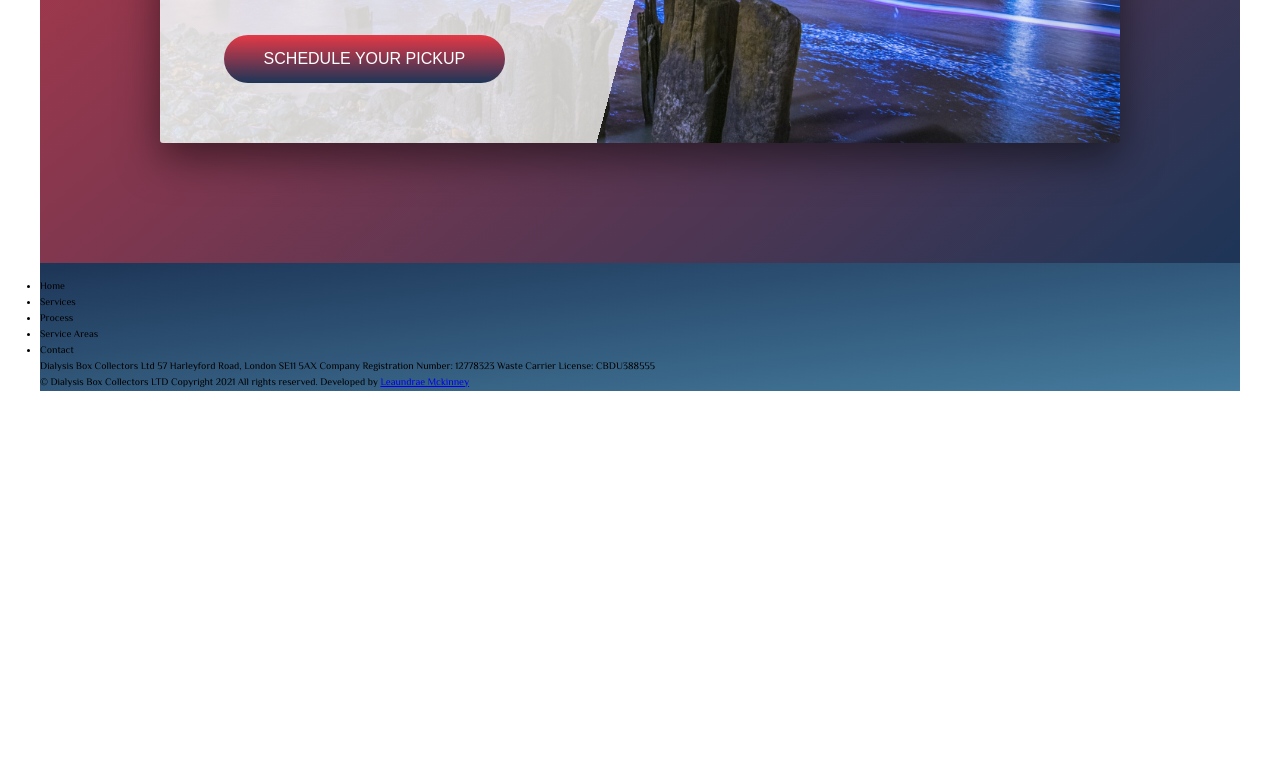
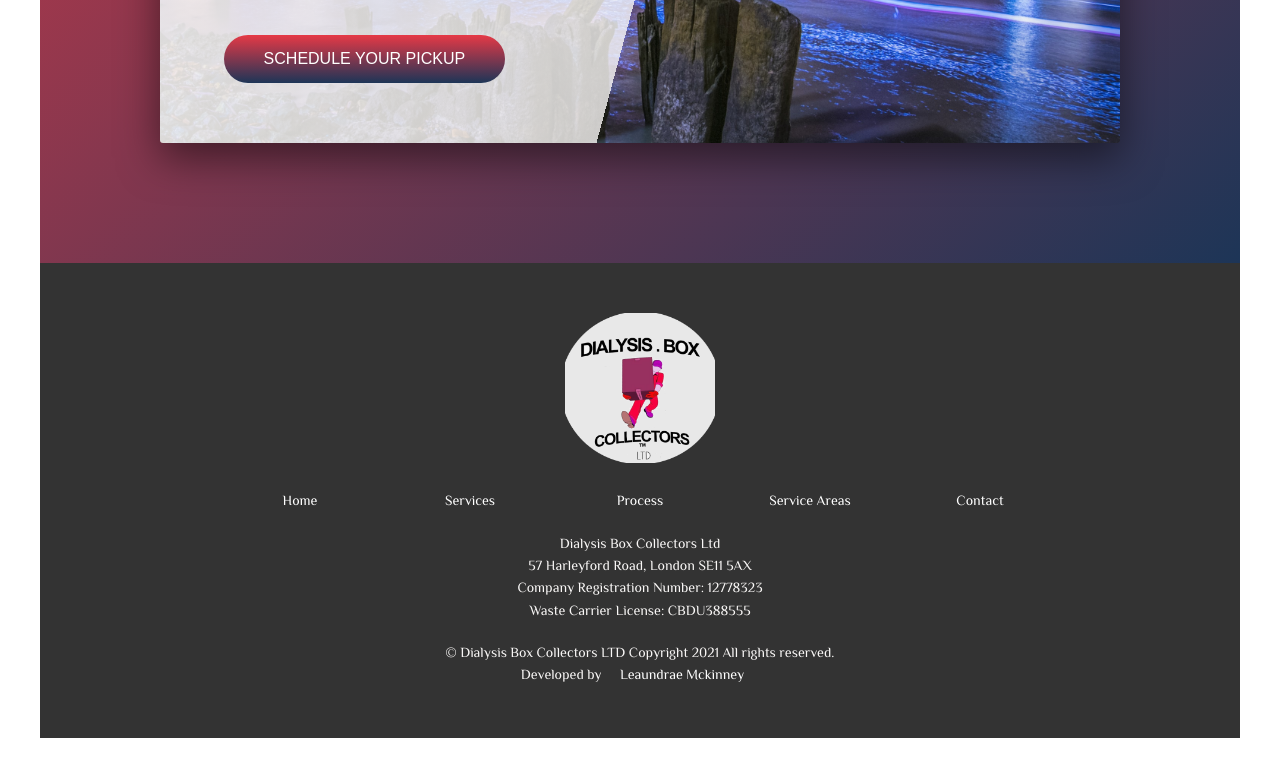
Before and after one commit to UreaLaden/dialysis-collectors, a website: page index.html in a window 1280 px wide. Shown: the part 3018-3786 px from the top of the page. Before the commit the page ends 3439 px from the top, so only its background shows below. Drawn offline with Linux system fonts and the light colour scheme.

Commit message:
Desktop View complete

```diff
--- a/index.html
+++ b/index.html
@@ -27,13 +27,13 @@
             <ul class="navigation__list">
                 <li class="navigation__item" id="nav-item"><a href="#services" class="navigation__link" id="nav-item"><span>01</span>Services</a></li>
                 <li class="navigation__item" id="nav-item"><a href="#service-areas" class="navigation__link"><span>02</span>Coverage Areas</a></li>
-                <li class="navigation__item" id="nav-item"><a href="#pricing" class="navigation__link" ><span>03</span>Our Process</a></li>
+                <li class="navigation__item" id="nav-item"><a href="#process" class="navigation__link" ><span>03</span>Process & Pricing</a></li>
                 <li class="navigation__item" id="nav-item"><a href="#contact" class="navigation__link"><span>04</span>Contact</a></li>
             </ul>
         </nav>
     </nav>
     <div class="container">
-        <header class="header">
+        <header class="header" id="header">
             <div class="header__logo-box">
                 <img src="img/dbc--logo.png" alt="logo" class="header__logo ">
             </div>
@@ -60,7 +60,7 @@
                     <div class="services__image">&nbsp;</div>
                 </div>
             </section>
-            <section class="process">
+            <section class="process" id="process">
                 <h3 class="process__header heading-2">
                     The process
                 </h3>
@@ -192,23 +192,23 @@
             </svg>
         </main>
         <footer class="footer">
-            <div class="footer__logo">&nbsp;</div>
-            <div class="footer__links">
-                <ul>
-                    <li>Home</li>
-                    <li>Services</li>
-                    <li>Process</li>
-                    <li>Service Areas</li>
-                    <li>Contact</li>
-                </ul>
+            <div class="footer__logo-box">
+                <img src="./img/dbc--logo.png" alt="Full logo" class = footer__logo >
             </div>
-            <div class="footer_company-details">
-                <span>Dialysis Box Collectors Ltd</span>
-                <span>57 Harleyford Road, London SE11 5AX</span>
-                <span>Company Registration Number: 12778323</span>
-                <span>Waste Carrier License: CBDU388555</span>
+            <ul class="footer__list">
+                <li class="footer__list-item footer__list-item--1"><a href="#header" class="footer__link">Home</a></li>
+                <li class="footer__list-item footer__list-item--2"><a href="#services" class="footer__link">Services</a></li>
+                <li class="footer__list-item footer__list-item--3"><a href="#process" class="footer__link">Process</a></li>
+                <li class="footer__list-item footer__list-item--4"><a href="#service-areas" class="footer__link">Service Areas</a></li>
+                <li class="footer__item footer__item--5"><a href="#contact" class="footer__link">Contact</a></li>
+            </ul>
+            <div class="footer__details">
+                <span class="footer__details footer__details-1">Dialysis Box Collectors Ltd</span>
+                <span class="footer__details footer__details-2">57 Harleyford Road, London SE11 5AX</span>
+                <span class="footer__details footer__details-3">Company Registration Number: 12778323</span>
+                <span class="footer__details footer__details-4">Waste Carrier License: CBDU388555</span>
             </div>
-            <p class="copyright">&copy; Dialysis Box Collectors LTD Copyright 2021 All rights reserved. Developed by <a href="https://www.linkedin.com/in/leaundrae-mckinney/">Leaundrae Mckinney</a> </p>
+            <p class="footer__copyright">&copy; Dialysis Box Collectors LTD Copyright 2021 All rights reserved. <span>Developed by <a href="https://www.linkedin.com/in/leaundrae-mckinney/" class="footer__link footer__link--dev">Leaundrae Mckinney</a></span> </p>
         </footer>
     </div>
     <script src="./js/app.js"></script>
--- a/sass/_layout.scss
+++ b/sass/_layout.scss
@@ -357,7 +357,89 @@
 }
 
 .footer{
-    // background-color: $color-blue-dark-2;
-    background-image: linear-gradient(to right bottom, $color-blue-dark-2,
-    $color-blue-dark-1);
+    padding: 5rem 0;
+    font-size: 1.4rem;
+    color: $color-grey-light-1;
+    background-color: #333;
+    display:grid;
+    grid-template-rows: repeat(4,min-content);
+    grid-template-columns: repeat(3,1fr);
+    justify-items: center;
+    grid-gap:2rem;
+
+    &__logo-box{
+        grid-column: 1 / -1;
+    }
+    &__logo{
+        width:15rem;
+        text-align: center;
+
+    }
+    &__list{
+        grid-row: 2 / 3;
+        grid-column: 1 / -1;
+        list-style:none;
+        display: grid;
+        grid-template-columns: repeat(7,minmax(15rem,1fr));
+        align-items: center;
+        justify-items:center;
+        grid-gap: 2rem;
+
+        &-item{
+
+            &--1{
+                grid-column: 2 / 3;
+            }
+            &--2{
+                grid-column: 3 / 4;
+            }
+            &--3{
+                grid-column: 4 / 5;
+            }
+            &--4{
+                grid-column: 5 / 6;
+            }
+            &--5{
+                grid-column: 6 / 7;
+            }
+        }
+
+    }
+    &__link{
+        &:link,
+        &:visited{
+        font-size: 1.4rem;
+        color: #fff;
+        text-decoration: none;
+        font-family: inherit;
+        padding:0 1.5rem;
+        transition: all .2s;
+        display: inline-block;
+       }
+       &:hover,
+       &:active{
+           color: $color-primary-red-dark;
+           box-shadow: 0 1rem 2rem rgba(#000,.4);
+           transform: rotate(5deg) scale(1.3);
+           font-size: 1.5rem;
+       }
+    }
+    &__details{
+        display:block;
+        text-align: center;
+        grid-row:3 / 4;
+        grid-column: 1 / -1;
+        &-1{}
+        &-2{}
+        &-3{}
+        &-4{}
+    }
+    &__copyright{
+        text-align:center;
+        grid-row: 4 / -1;
+        grid-column: 1 / -1;
+        span{
+            display:block;
+        }
+    }
 }
```
Also changed, not shown: css/style.css, sass/_component.scss (line endings or trailing spaces).
